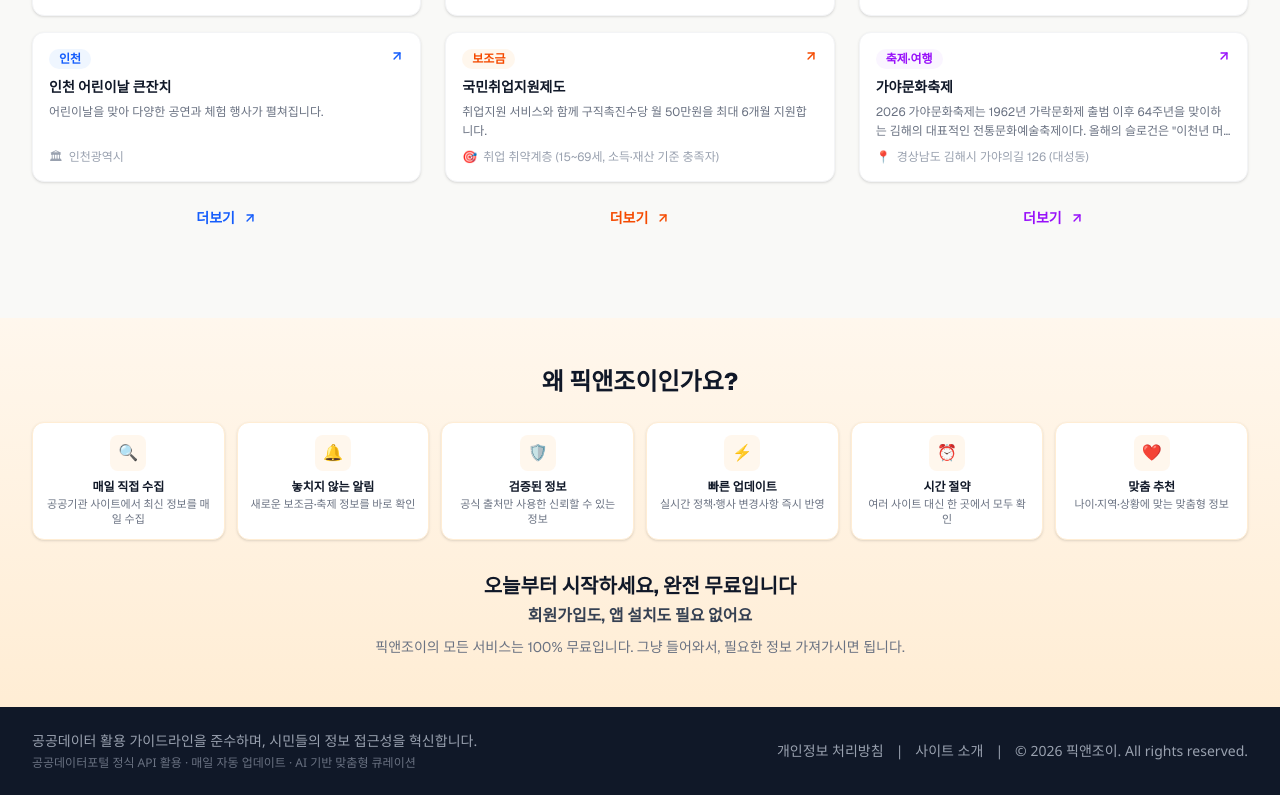
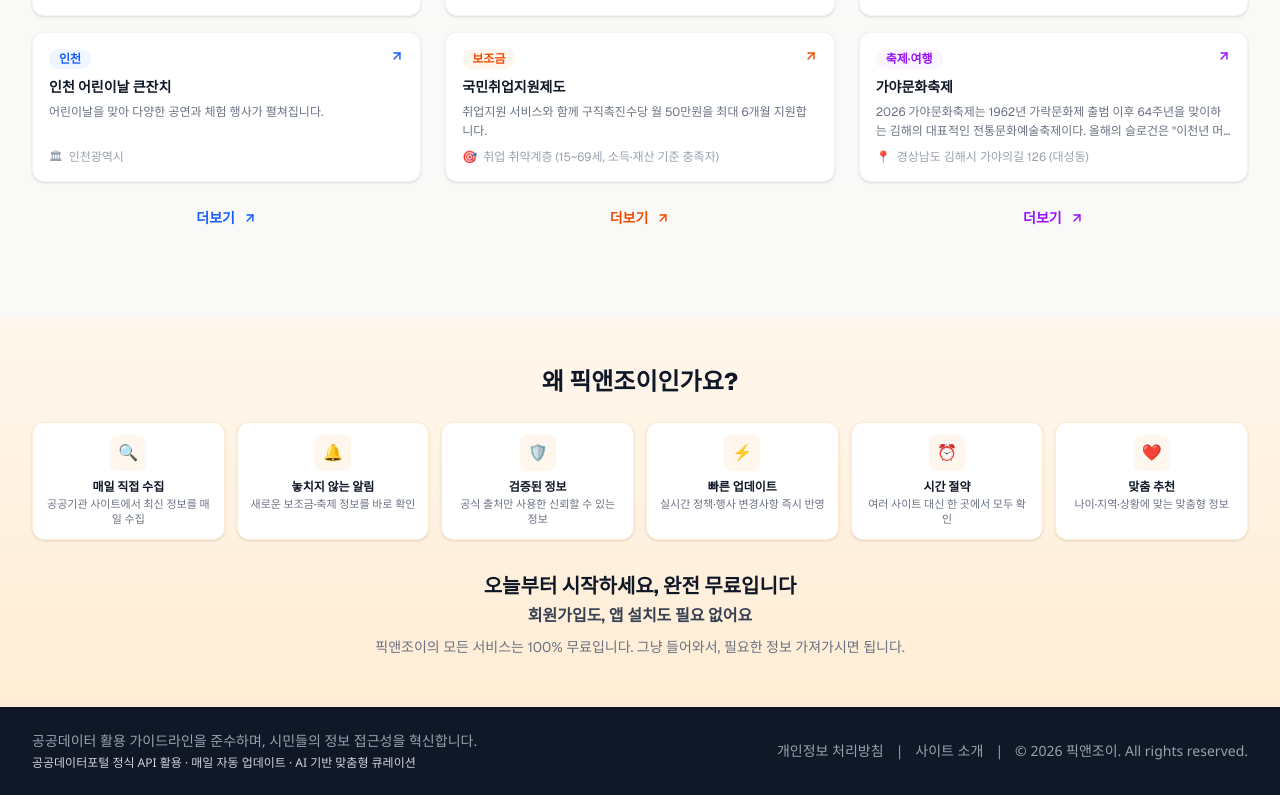
Before and after one commit to RoyHong01/my-local-info, a Next.js app: page / in a window 1280 px wide. Shown: the part 1638-2433 px from the top of the page. Built offline with nearby package versions, Linux system fonts and the light colour scheme; no server answers.

Commit message:
fix: improve footer secondary text readability gray-500 -> gray-300

```diff
--- a/src/components/SiteFooter.tsx
+++ b/src/components/SiteFooter.tsx
@@ -7,7 +7,7 @@ export default function SiteFooter() {
         <div className="flex flex-col sm:flex-row items-center justify-between gap-3">
           <div className="flex flex-col gap-1">
             <p className="text-sm text-gray-400">공공데이터 활용 가이드라인을 준수하며, 시민들의 정보 접근성을 혁신합니다.</p>
-            <p className="text-xs text-gray-500">공공데이터포털 정식 API 활용 · 매일 자동 업데이트 · AI 기반 맞춤형 큐레이션</p>
+            <p className="text-xs text-gray-300">공공데이터포털 정식 API 활용 · 매일 자동 업데이트 · AI 기반 맞춤형 큐레이션</p>
           </div>
           <div className="flex items-center gap-3 text-sm text-gray-400">
             <Link href="/privacy" className="hover:text-white transition-colors">개인정보 처리방침</Link>
```
